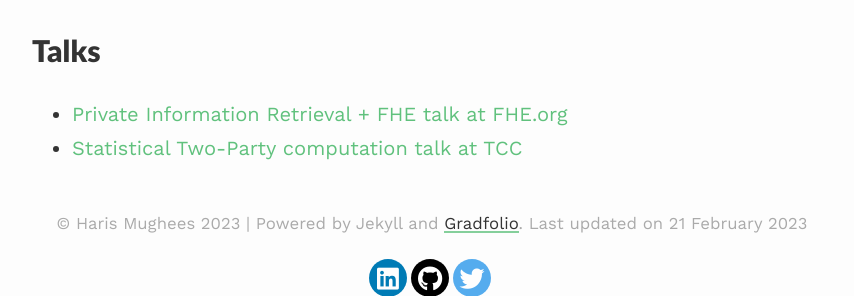
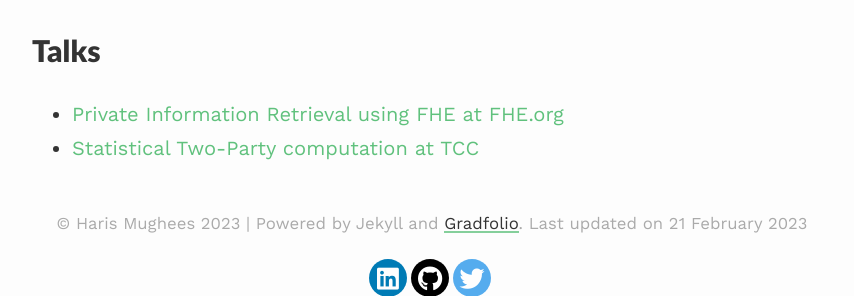
Before and after one commit to mhmughees/mhmughees.github.io, a Jekyll site: the page built from index.md, in a window 1280 px wide. Shown: the part 1367-1663 px from the top of the page, without its empty margins (208-1062 px from the left). Built offline with Jekyll 4.4.1, drawn with Linux system fonts in a browser that asks for light colours; nearby versions of some CDN libraries.

Commit message:
Update index.md

```diff
--- a/index.md
+++ b/index.md
@@ -37,5 +37,5 @@ Nirvan Tyagi,  **Muhammad Haris Mughees**, Thomas Ristenpart, Ian Miers
 Code: https://github.com/mhmughees/burnbox
 
 ## Talks
-- [Private Information Retrieval + FHE talk at FHE.org](https://youtu.be/pRkSYjOuhdk)
-- [Statistical Two-Party computation talk at TCC](https://youtu.be/s4JVSn7DryU)
+- [Private Information Retrieval using FHE at FHE.org](https://youtu.be/pRkSYjOuhdk)
+- [Statistical Two-Party computation at TCC](https://youtu.be/s4JVSn7DryU)
```
